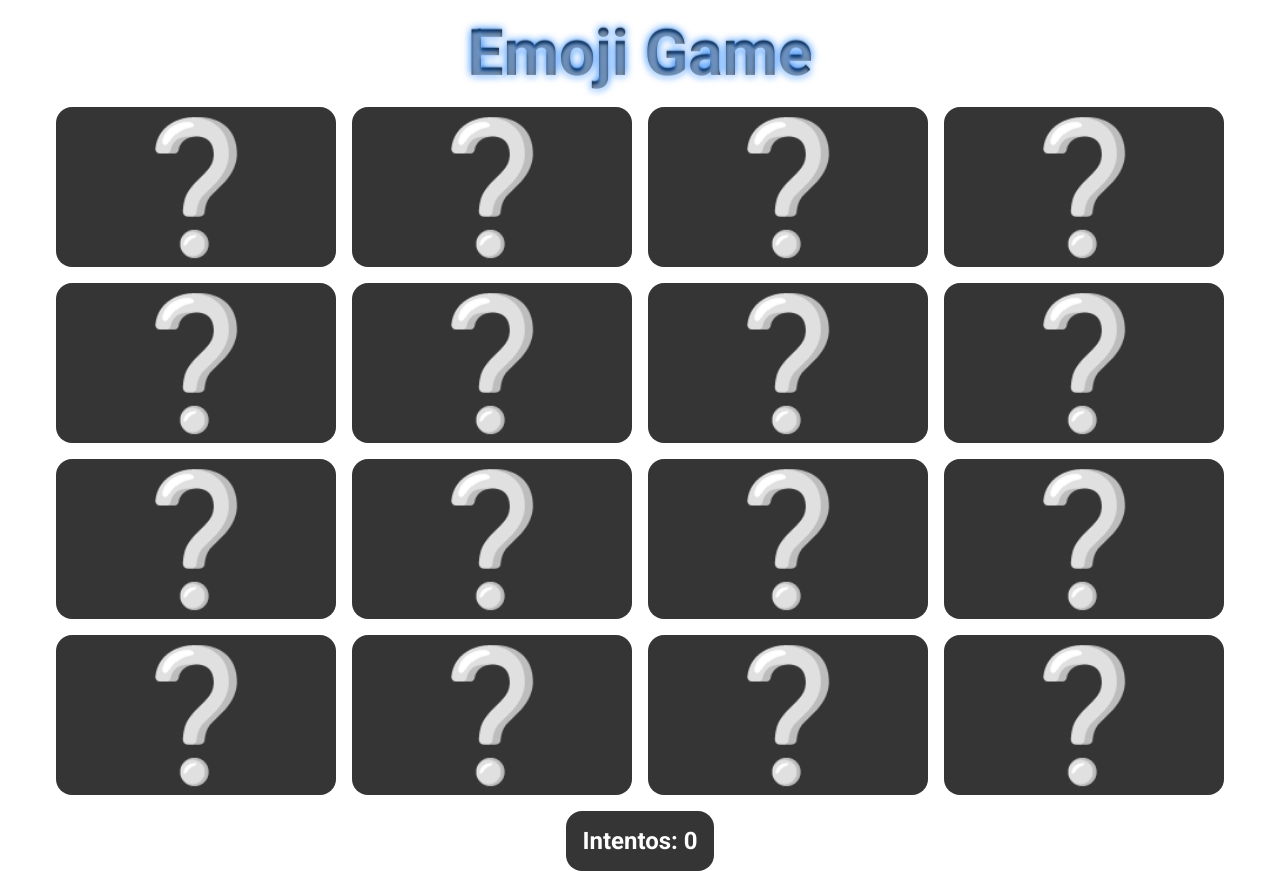
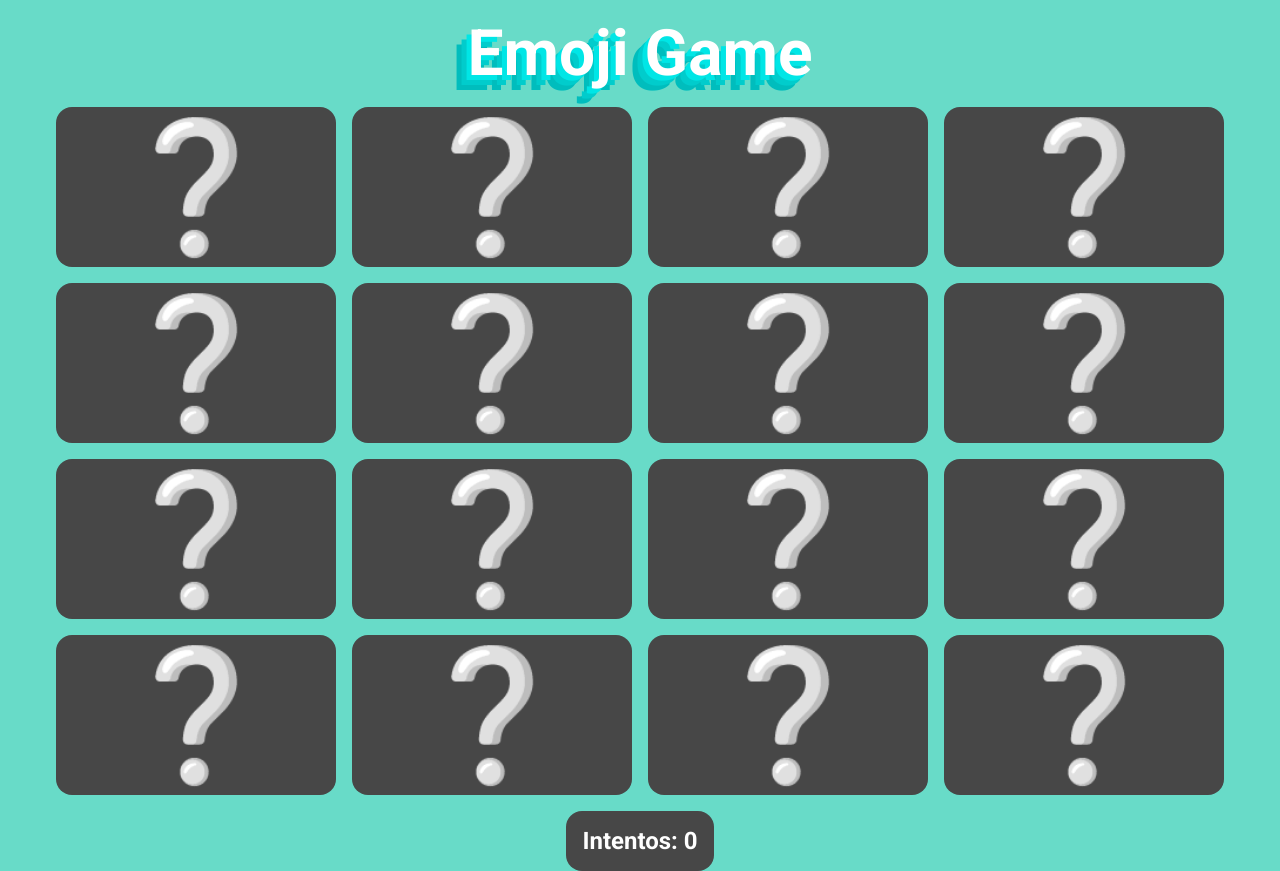
Before and after one commit to valtua/emoji-game, a website built with Parcel: page src/index.html in a window 1280 px wide. Built offline with nearby package versions, Linux system fonts and the light colour scheme.

Commit message:
style changes

```diff
--- a/src/css/main.css
+++ b/src/css/main.css
@@ -1,111 +1,113 @@
 :root {
-  --bg-card: #353535;
+  --bg-card: #474747;
+  --bg-body: #68dbc8;
+  --bg-card-back: #e02498;
+  --color-white: #fff;
+  --color-title-1: #00e6e6;
+  --color-title-2: #01cccc;
+  --color-title-3: #00bdbd;
 }
 
 * {
+  box-sizing: border-box;
   margin: 0;
   padding: 0;
-  box-sizing: border-box;
 }
 
 body {
+  background-color: var(--bg-body);
   font-family: "Roboto", sans-serif;
+  gap: 1rem;
   height: 100vh;
-  gap: 1rem;
   margin: 0 auto;
+  max-width: 1200px;
   padding: 0 1rem;
-  max-width: 1200px;
 }
 
 .title {
+  color: var(--color-white);
   display: flex;
+  font-size: 4rem;
   justify-content: center;
-  font-size: 4rem;
-  font-weight: bold;
-  background-color: var(--bg-card);
-  -webkit-background-clip: text;
-  -moz-background-clip: text;
-  background-clip: text;
-  color: transparent;
-  text-shadow: 0 3px 3px rgba(255, 255, 255, 0.4), 0 -1px 1px rgba(0, 0, 0, 0.3),
-    0 0 9px #0073ff;
+  text-shadow: -5px 5px 0px var(--color-title-1),
+    -10px 10px 0px var(--color-title-2), -15px 15px 0px var(--color-title-3);
 }
 
 .content {
   display: flex;
   flex-direction: column;
   gap: 1rem;
+  height: 100%;
+  justify-content: space-evenly;
   padding: 1rem 0;
-  justify-content: space-evenly;
-  height: 100%;
 }
 
 .cards {
   display: grid;
+  gap: 1rem;
   grid-template-columns: repeat(4, 1fr);
-  gap: 1rem;
 }
 
 .card {
+  align-items: center;
+  background-color: var(--bg-card);
+  border-radius: 1rem;
+  cursor: pointer;
   display: flex;
+  font-size: 5rem;
+  height: 10rem;
   justify-content: center;
-  height: 10rem;
-  align-items: center;
-  border-radius: 1rem;
-  font-size: 5rem;
-  background-color: var(--bg-card);
-  cursor: pointer;
+  transform-style: preserve-3d;
   transition: transform 1s;
-  transform-style: preserve-3d;
 }
 
 .attempts {
   align-self: center;
   background-color: var(--bg-card);
+  border-radius: 1rem;
+  color: var(--color-white);
   padding: 1rem;
-  border-radius: 1rem;
-  color: #fff;
 }
 
 .front,
 .back {
+  backface-visibility: hidden;
+  border-radius: 1rem;
+  display: grid;
+  font-size: 8rem;
+  height: 100%;
+  place-content: center;
   position: absolute;
-  height: 100%;
+  user-select: none;
   width: 100%;
-  display: grid;
-  border-radius: 1rem;
-  place-content: center;
-  font-size: 8rem;
-  backface-visibility: hidden;
-  user-select: none;
 }
 
 .back {
-  background: linear-gradient(steelblue, lightsteelblue);
+  background: linear-gradient(var(--bg-card-back), var(--color-white));
   transform: rotateY(180deg);
 }
 
 .flipped {
+  cursor: default;
   transform: rotateY(180deg);
   transition: transform 0.5s;
-  cursor: default;
 }
 
 .modal-overlay {
+  align-items: center;
+  background-color: rgba(0, 0, 0, 0.5);
+  display: flex;
+  height: 100vh;
+  justify-content: center;
+  left: 0;
   position: fixed;
   top: 0;
-  left: 0;
   width: 100vw;
-  height: 100vh;
-  background-color: rgba(0, 0, 0, 0.5);
-  display: flex;
-  justify-content: center;
-  align-items: center;
   z-index: 10;
 }
 
 .modal-container {
+  background-color: var(--color-white);
+  border-radius: 1rem;
   padding: 1rem;
-  background-color: #fff;
-  border-radius: 1rem;
 }
```
